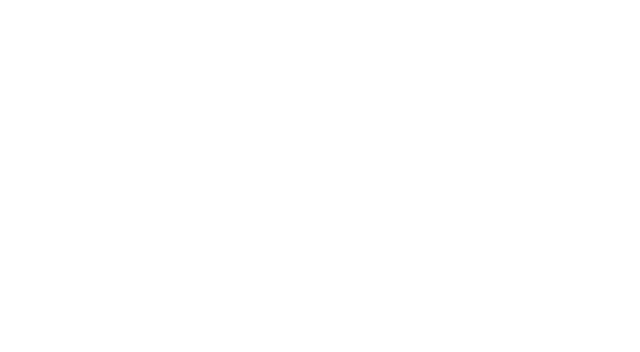
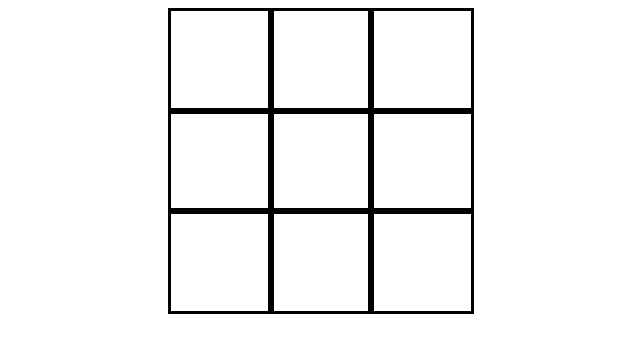
Before and after one commit to ChrisM345/tic-tac-toe, a plain HTML site: page index.html in a window 1280 px wide. Shown: the whole page, without its empty margins (322-962 px from the left). Drawn offline with Linux system fonts and the light colour scheme.

Commit message:
CSS for making the gameboard

```diff
--- a/css/styles.css
+++ b/css/styles.css
@@ -0,0 +1,16 @@
+.container{
+    display: flex;
+    justify-content: center;
+}
+
+.game-board{
+    display: grid;
+    grid-template-columns: repeat(3, 100px);
+    grid-template-rows: repeat(3, 100px);
+}
+
+.square{
+    border: black solid;
+    width: 100px;
+    height: 100px;
+}
--- a/index.html
+++ b/index.html
@@ -4,10 +4,13 @@
     <meta charset="UTF-8">
     <meta name="viewport" content="width=device-width, initial-scale=1.0">
     <title>Tic-Tac-Toe</title>
+    <link rel="stylesheet" href="./css/styles.css">
 </head>
 <body>
-    <div class="game-board">
+    <div class="container">
+        <div class="game-board">
 
+        </div>
     </div>
     <script src="./scripts/script.js"></script>
 </body>
--- a/scripts/script.js
+++ b/scripts/script.js
@@ -13,10 +13,10 @@ const Gameboard = (() => {
         document.querySelector(".game-board").innerHTML = boardGameHTML;
     }
 
-
-
     return {
         render,
     }
 
 })();
+
+Gameboard.render()
```
